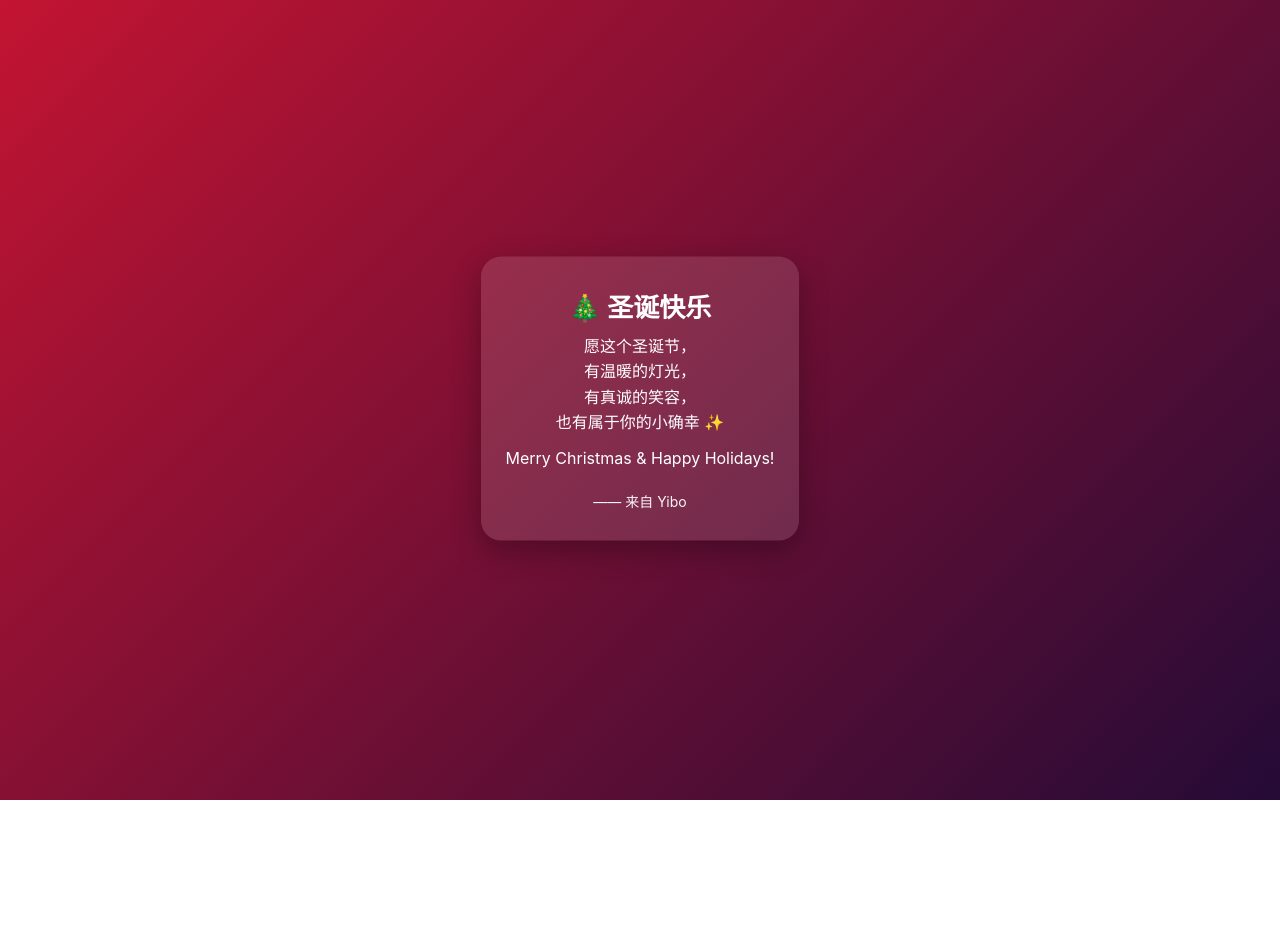
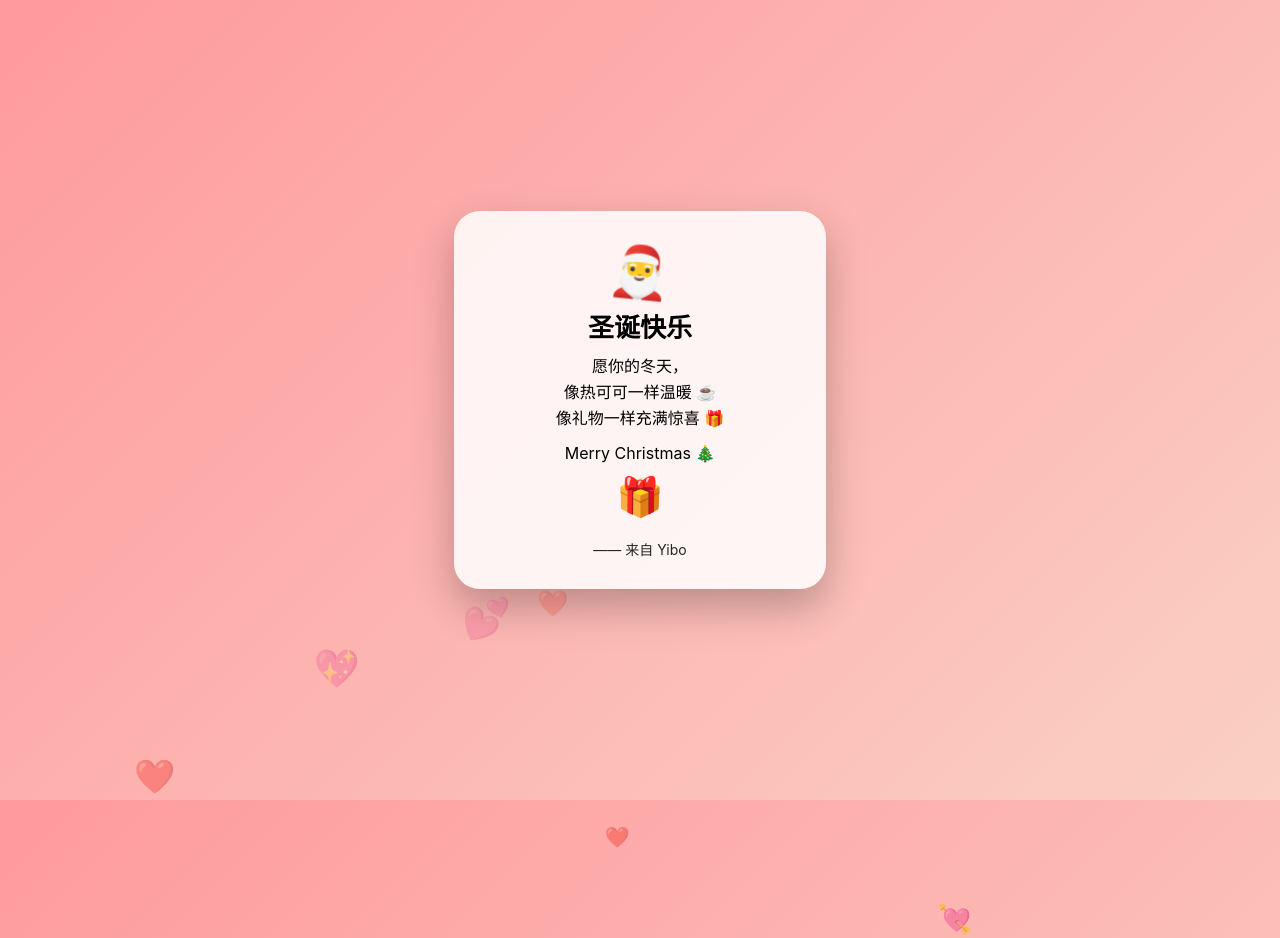
Before and after one commit to yeohzhenfeng/christmas, a plain HTML site: page index.html in a window 1280 px wide. Shown: the top 938 px of the page. Before the commit the page ends 800 px from the top, so only its background shows below. Drawn offline with Linux system fonts and the light colour scheme.

Commit message:
Refactor index.html for Christmas theme and animations
Updated the HTML structure and styles for a Christmas-themed page, including new animations and card layout.

```diff
--- a/index.html
+++ b/index.html
@@ -4,215 +4,123 @@
 <meta charset="UTF-8" />
 <meta name="viewport" content="width=device-width, initial-scale=1.0" />
 <title>🎄 Merry Christmas</title>
+
 <style>
-    :root{
-      --bg1: #c31432;
-      --bg2: #240b36;
-      --card-bg: rgba(255,255,255,0.12);
-      --card-radius: 20px;
-      --text-color: #fff;
-      --shadow: 0 10px 30px rgba(0,0,0,0.3);
+  body{
+    margin:0;
+    height:100vh;
+    display:flex;
+    justify-content:center;
+    align-items:center;
+    font-family:-apple-system,BlinkMacSystemFont,"Segoe UI",sans-serif;
+    background: linear-gradient(135deg,#ff9a9e,#fad0c4);
+    overflow:hidden;
   }
 
-    /* Page layout */
-    html,body{
-      height:100%;
-      margin:0;
-      font-family: -apple-system, BlinkMacSystemFont, "Segoe UI", sans-serif;
-      color: var(--text-color);
-      -webkit-font-smoothing:antialiased;
-      -moz-osx-font-smoothing:grayscale;
-      background: linear-gradient(135deg, var(--bg1), var(--bg2));
+  /* floating hearts */
+  .heart{
+    position:absolute;
+    font-size:18px;
+    animation: floatUp linear infinite;
+    opacity:.8;
+  }
+  @keyframes floatUp{
+    from{ transform:translateY(100vh) scale(1); opacity:.8; }
+    to{ transform:translateY(-10vh) scale(1.5); opacity:0; }
   }
 
-    body{
-      display:flex;
-      align-items:center;
-      justify-content:center;
+  /* card */
+  .card{
+    background: rgba(255,255,255,.85);
+    border-radius: 26px;
+    padding: 30px 26px;
+    width: 320px;
     text-align:center;
-      padding:24px;
-      box-sizing:border-box;
-      overflow-x:hidden;
-      position:relative;
+    box-shadow: 0 18px 40px rgba(0,0,0,.25);
+    animation: pop 0.8s ease;
+    cursor:pointer;
   }
 
-    /* Snow container (covers the whole viewport) */
-    .snow {
-      position:fixed;
-      inset:0;
-      pointer-events:none;
-      overflow:hidden;
-      z-index:2;
+  @keyframes pop{
+    0%{ transform:scale(.7); opacity:0; }
+    100%{ transform:scale(1); opacity:1; }
   }
 
-    .snowflake {
-      position:absolute;
-      top:-10%;
-      color: #ffffff;
-      user-select: none;
-      -webkit-user-select: none;
-      -moz-user-select: none;
-      will-change: transform, opacity;
-      text-shadow: 0 1px 2px rgba(0,0,0,0.35);
-      opacity: 0.9;
+  .card:active{
+    transform: scale(0.96);
   }
 
-    /* Two animations: falling and gentle horizontal sway */
-    @keyframes fall {
-      0%{
-        transform: translateY(-10vh) translateX(0) rotate(0deg);
-        opacity: 0;
-      }
-      10%{
-        opacity: 0.85;
-      }
-      100%{
-        transform: translateY(110vh) translateX(20px) rotate(360deg);
-        opacity: 0.9;
-      }
+  h1{
+    margin:0 0 10px;
+    font-size:26px;
   }
 
-    @keyframes sway {
-      0% { transform: translateX(0); }
-      50% { transform: translateX(18px); }
-      100% { transform: translateX(0); }
+  p{
+    font-size:16px;
+    line-height:1.6;
+    margin:10px 0;
   }
 
-    /* Card style + subtle floating motion */
-    .card {
-      background: var(--card-bg);
-      border-radius: var(--card-radius);
-      padding: 30px 25px;
-      max-width: 360px;
-      box-shadow: var(--shadow);
-      z-index:3; /* above snowflakes */
-      transform-origin: center;
-      transition: transform 250ms ease, box-shadow 250ms ease;
+  .from{
+    margin-top:16px;
+    font-size:14px;
+    opacity:.85;
   }
 
-    /* gentle float */
-    @keyframes float {
-      0% { transform: translateY(0); }
-      50% { transform: translateY(-6px); }
-      100% { transform: translateY(0); }
+  /* Santa */
+  .santa{
+    font-size:50px;
+    animation: wiggle 2.2s ease-in-out infinite;
+    margin-bottom:6px;
+  }
+  @keyframes wiggle{
+    0%,100%{ transform:rotate(0deg); }
+    50%{ transform:rotate(10deg); }
   }
 
-    .card {
-      animation: float 6s ease-in-out infinite;
+  /* gift */
+  .gift{
+    font-size:38px;
+    animation: bounce 1.8s ease-in-out infinite;
+    margin-top:10px;
   }
-
-    /* hover/tap interaction */
-    .card:hover,
-    .card:focus-within {
-      transform: translateY(-6px) scale(1.01);
-      box-shadow: 0 18px 40px rgba(0,0,0,0.45);
-    }
-
-    h1 {
-      font-size: 26px;
-      margin: 0 0 10px 0;
-    }
-
-    p {
-      font-size: 16px;
-      line-height: 1.6;
-      margin: 10px 0;
-    }
-
-    .name {
-      margin-top: 20px;
-      font-size: 14px;
-      opacity: 0.95;
-    }
-
-    /* Responsive tweaks */
-    @media (max-width:420px){
-      h1{ font-size:22px; }
-      p{ font-size:15px; }
-      .card{ padding: 22px 18px; max-width: 92%; }
-    }
-
-    /* Respect reduced motion preferences */
-    @media (prefers-reduced-motion: reduce) {
-      .snowflake { animation: none !important; opacity: 0.9; }
-      .card { animation: none !important; transform: none !important; }
+  @keyframes bounce{
+    0%,100%{ transform:translateY(0); }
+    50%{ transform:translateY(-10px); }
   }
 </style>
 </head>
+
 <body>
-  <main role="main" aria-labelledby="title" style="z-index:3">
-    <div class="card" tabindex="0" aria-describedby="desc">
-      <h1 id="title">🎄 圣诞快乐</h1>
-      <p id="desc">
-        愿这个圣诞节，<br />
-        有温暖的灯光，<br />
-        有真诚的笑容，<br />
-        也有属于你的小确幸 ✨
+
+<div class="card">
+  <div class="santa">🎅</div>
+  <h1>圣诞快乐</h1>
+  <p>
+    愿你的冬天，<br>
+    像热可可一样温暖 ☕<br>
+    像礼物一样充满惊喜 🎁
   </p>
-      <p>Merry Christmas & Happy Holidays!</p>
-      <div class="name">—— 来自 Yibo</div>
+  <p>Merry Christmas 🎄</p>
+  <div class="gift">🎁</div>
+  <div class="from">—— 来自 Yibo</div>
 </div>
-  </main>
-
-  <!-- Snow container (decorative; aria-hidden) -->
-  <div class="snow" aria-hidden="true"></div>
 
 <script>
-    // Generate snowflakes dynamically for variety (purely decorative).
-    (function createSnowflakes(){
-      const container = document.querySelector('.snow');
-      if (!container) return;
+  // floating hearts
+  const hearts = ["❤️","💖","💕","💗","💘"];
+  function createHeart(){
+    const h = document.createElement("div");
+    h.className = "heart";
+    h.textContent = hearts[Math.floor(Math.random()*hearts.length)];
+    h.style.left = Math.random()*100 + "vw";
+    h.style.animationDuration = (4 + Math.random()*4) + "s";
+    h.style.fontSize = (14 + Math.random()*16) + "px";
+    document.body.appendChild(h);
+    setTimeout(()=>h.remove(),8000);
+  }
+  setInterval(createHeart,600);
+</script>
 
-      const prefersReducedMotion = window.matchMedia && window.matchMedia('(prefers-reduced-motion: reduce)').matches;
-      if (prefersReducedMotion) return; // don't create if reduced motion is requested
-
-      const flakeCount = 32; // change this number to increase/decrease snowfall density
-      const viewportWidth = Math.max(document.documentElement.clientWidth || 0, window.innerWidth || 0);
-
-      for (let i = 0; i < flakeCount; i++) {
-        const flake = document.createElement('span');
-        flake.className = 'snowflake';
-        // Use a snow glyph; you can change to "•" or SVG if you prefer
-        flake.textContent = '❆';
-
-        // randomize size, left position, animation duration and delay
-        const size = Math.random() * 10 + 8; // 8px - 18px
-        const left = Math.random() * 100; // percentage
-        const opacity = Math.random() * 0.45 + 0.55; // 0.55 - 1.0
-        const fallDuration = Math.random() * 12 + 8; // 8s - 20s
-        const swayDuration = Math.random() * 4 + 4; // 4s - 8s
-        const delay = -(Math.random() * 20); // negative so flakes are staggered on load
-        const rotate = Math.random() * 360;
-
-        flake.style.fontSize = `${size}px`;
-        flake.style.left = `${left}%`;
-        flake.style.opacity = opacity;
-        flake.style.transform = `translateY(-10vh) rotate(${rotate}deg)`;
-        flake.style.top = `-5%`;
-
-        // Compose animation property to vary fall time and horizontal sway (both infinite)
-        flake.style.animation = `fall ${fallDuration}s linear ${delay}s infinite, sway ${swayDuration}s ease-in-out ${delay}s infinite`;
-
-        // Slight horizontal offset as a starting transform (better variety)
-        flake.style.setProperty('--offset-x', (Math.random() * 40 - 20) + 'px');
-
-        // Append to container
-        container.appendChild(flake);
-
-        // Occasionally change left a bit during lifetime for randomness (optional)
-        // Note: keeps it simple so GPU-accelerated transform is used.
-      }
-
-      // Recreate flakes on resize to adapt to new widths (lightweight)
-      let resizeTimer;
-      window.addEventListener('resize', () => {
-        clearTimeout(resizeTimer);
-        resizeTimer = setTimeout(() => {
-          container.innerHTML = '';
-          createSnowflakes();
-        }, 250);
-      }, { passive: true });
-    })();
-  </script>
 </body>
 </html>
```
Lines whose indentation alone changed are shown as unchanged.
